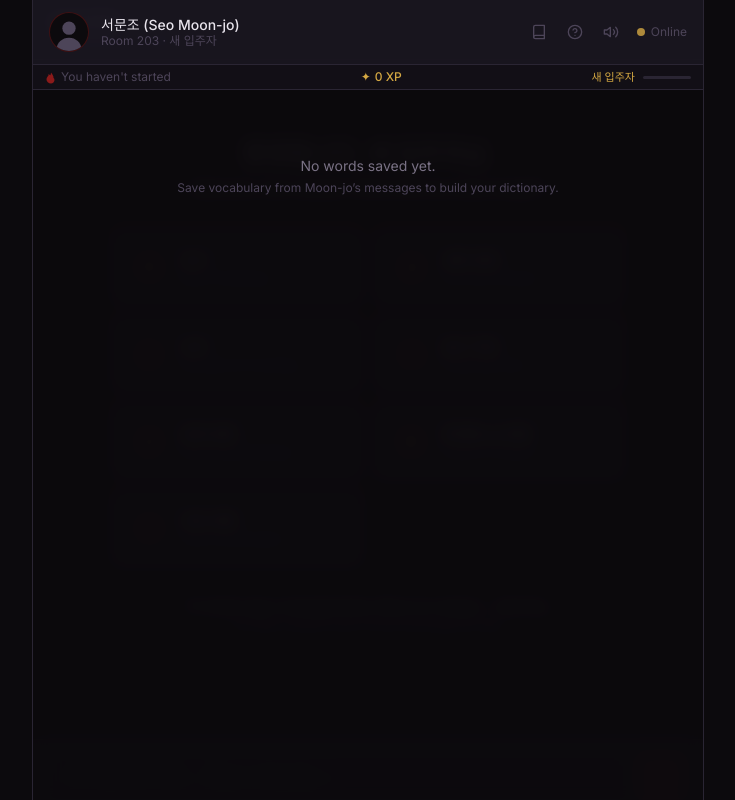
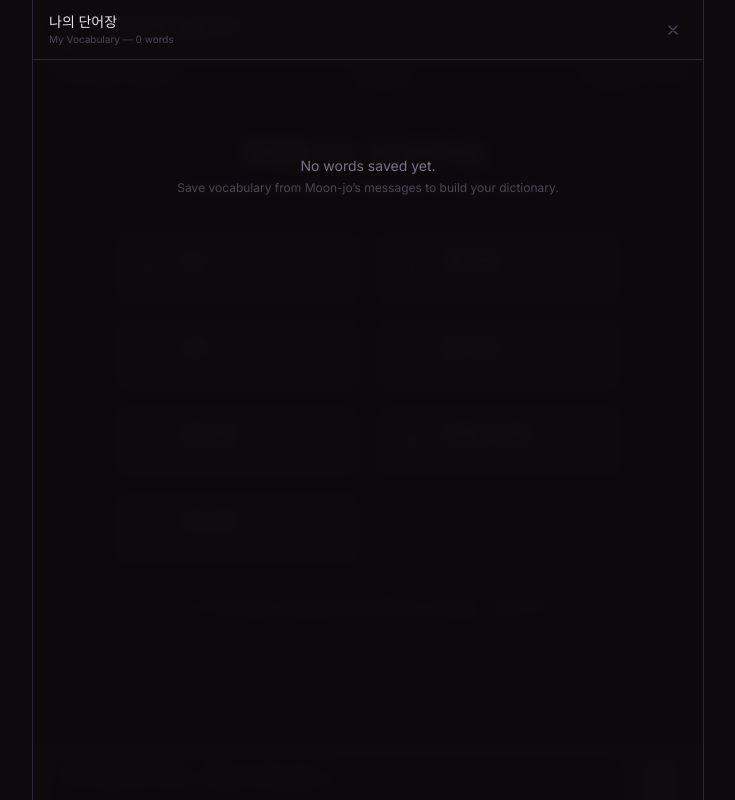
Before and after one commit to braphoggg/Nunchi, a Next.js app: page / in a window 1280 px wide. Both pictures are taken after a click on the button 810 px from the left and 32 px from the top of the page. Shown: the whole page, without its empty margins (272-1007 px from the left). Built offline with nearby package versions, Linux system fonts and the light colour scheme.

Commit message:
bug fixes

```diff
--- a/src/components/VocabularyPanel.tsx
+++ b/src/components/VocabularyPanel.tsx
@@ -51,7 +51,7 @@ export default function VocabularyPanel({
   }, [speakingId]);
 
   return (
-    <div className="absolute inset-0 z-10 bg-goshiwon-bg/95 backdrop-blur-sm flex flex-col animate-vocab-panel-in">
+    <div className="absolute inset-0 z-50 bg-goshiwon-bg/95 backdrop-blur-sm flex flex-col animate-vocab-panel-in">
       {/* Header */}
       <div className="flex items-center justify-between px-4 py-3 border-b border-goshiwon-border">
         <div>
```
Also changed, not shown: 1 other file (tests, documents, lock files or other folders).
